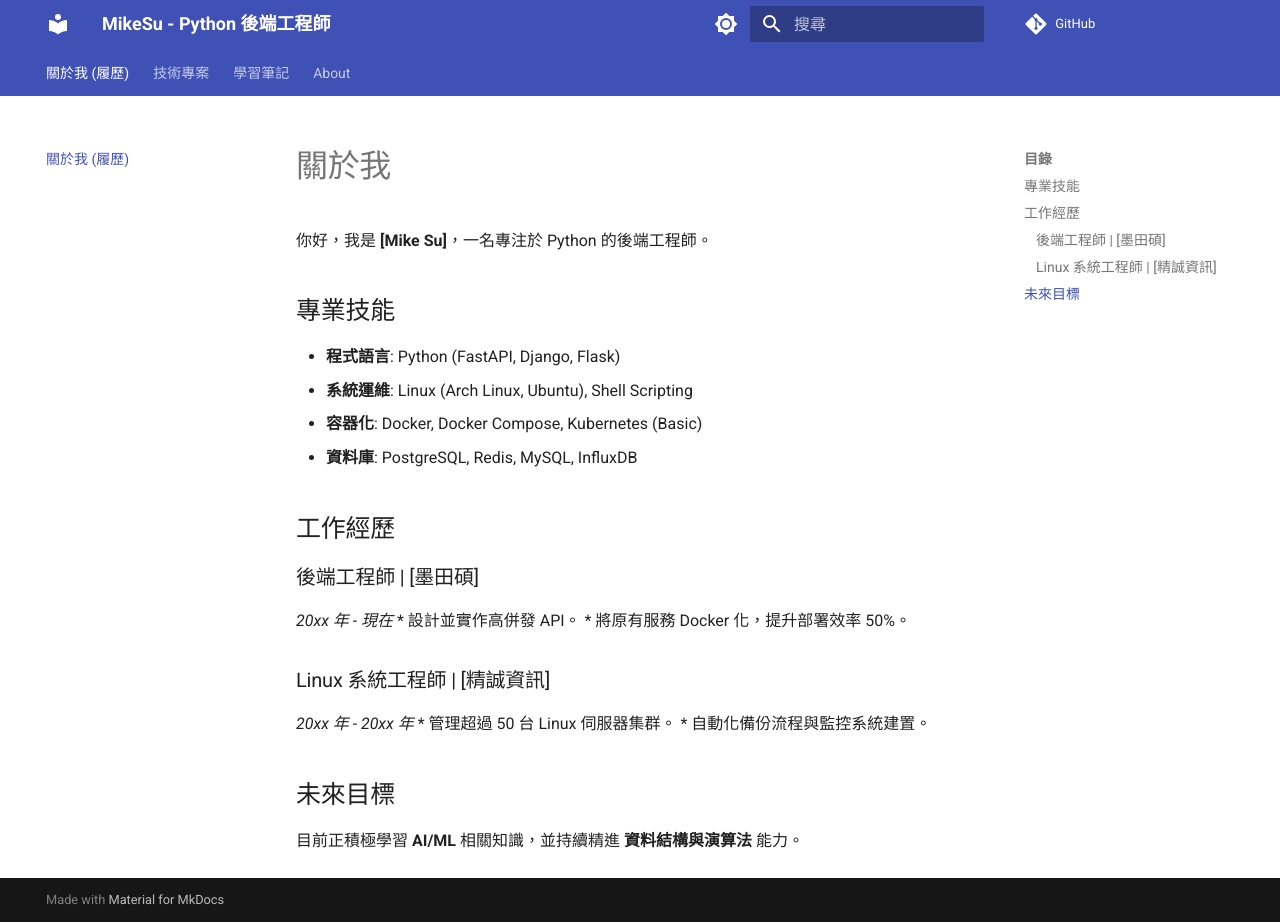
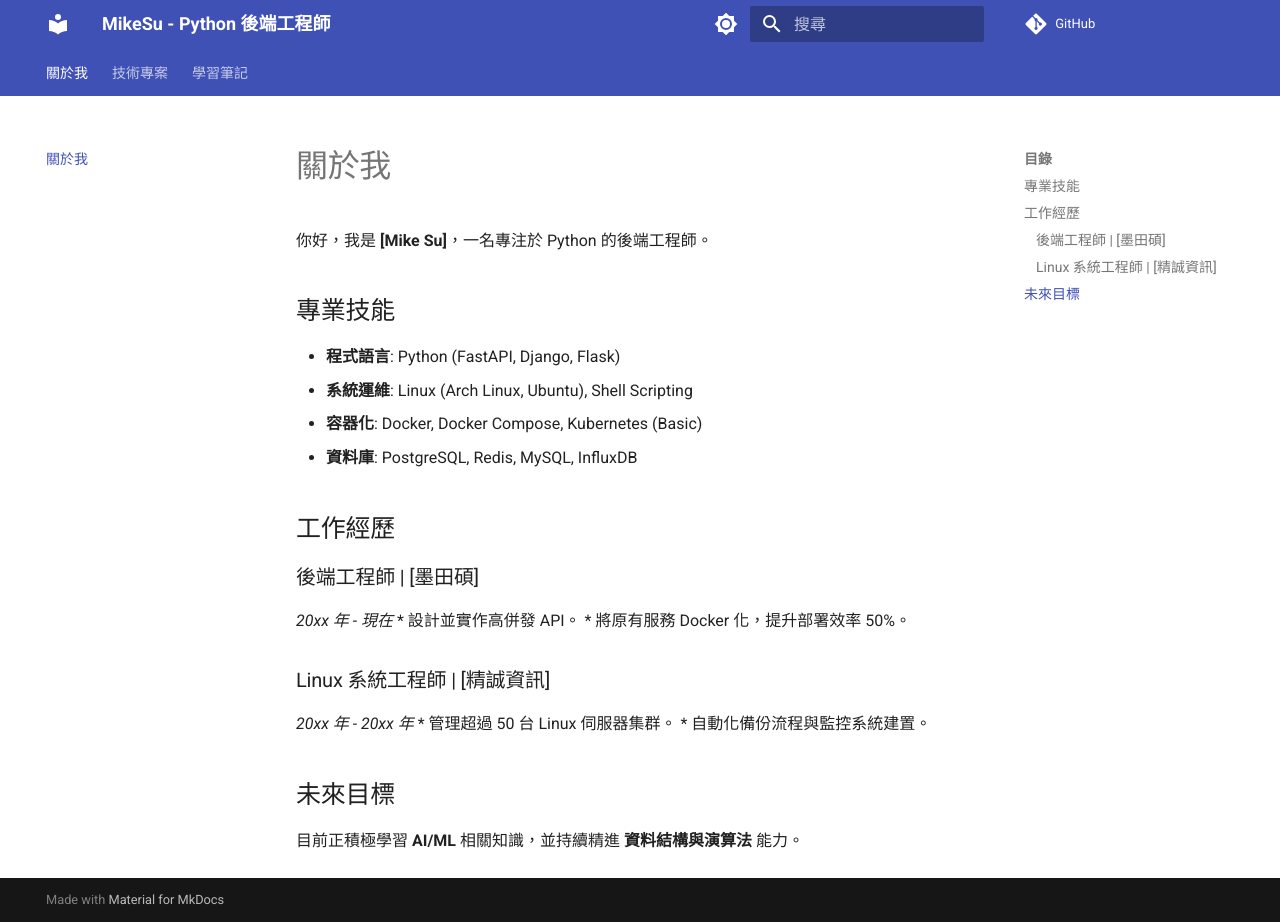
Before and after one commit to Cost0903/Cost0903.github.io, an MkDocs documentation site: the page built from docs/index.md, in a window 1280 px wide and 922 px high. Built offline with MkDocs 1.6.1 and Material for MkDocs 9.7.7, drawn with Linux system fonts in a browser that asks for light colours; comment, search, counter and statistics services are not loaded; some of the changed lines change nothing that is shown.

Commit message:
Remove About subpage

```diff
--- a/mkdocs.yml
+++ b/mkdocs.yml
@@ -23,7 +23,7 @@ theme:
 
 # 這裡設定網站的選單結構
 nav:
-  - 關於我 (履歷): index.md
+  - 關於我: index.md
   - 技術專案:
       - Linux 系統管理: projects/linux-sysadmin.md
       - Python 後端開發: projects/python-backend.md
@@ -36,9 +36,6 @@ nav:
       - 資料結構與演算法: notes/algo-ds.md
       - Docker 實戰: notes/docker.md
       - LLM 學習: notes/llm.md
-  - About:
-    - License: license.md
-    - Release Notes: release-notes.md
 
 markdown_extensions:
   - pymdownx.highlight: # 程式碼高亮
```
